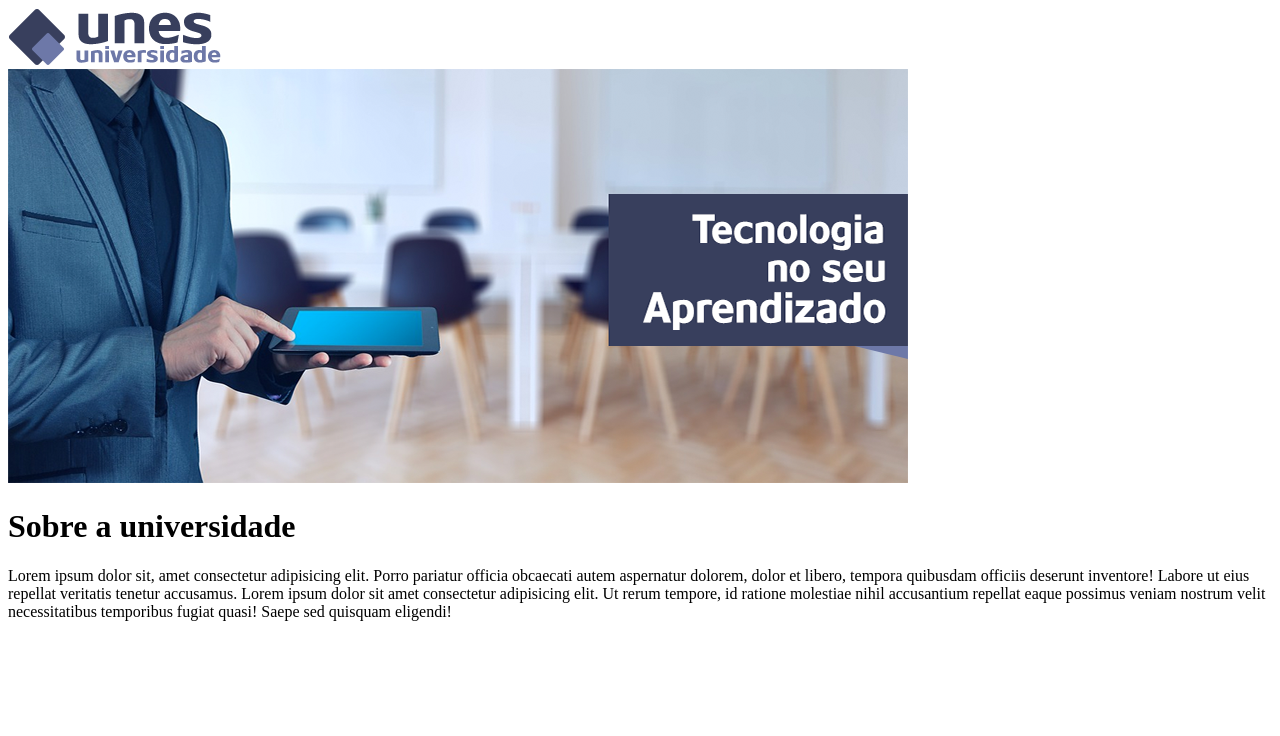
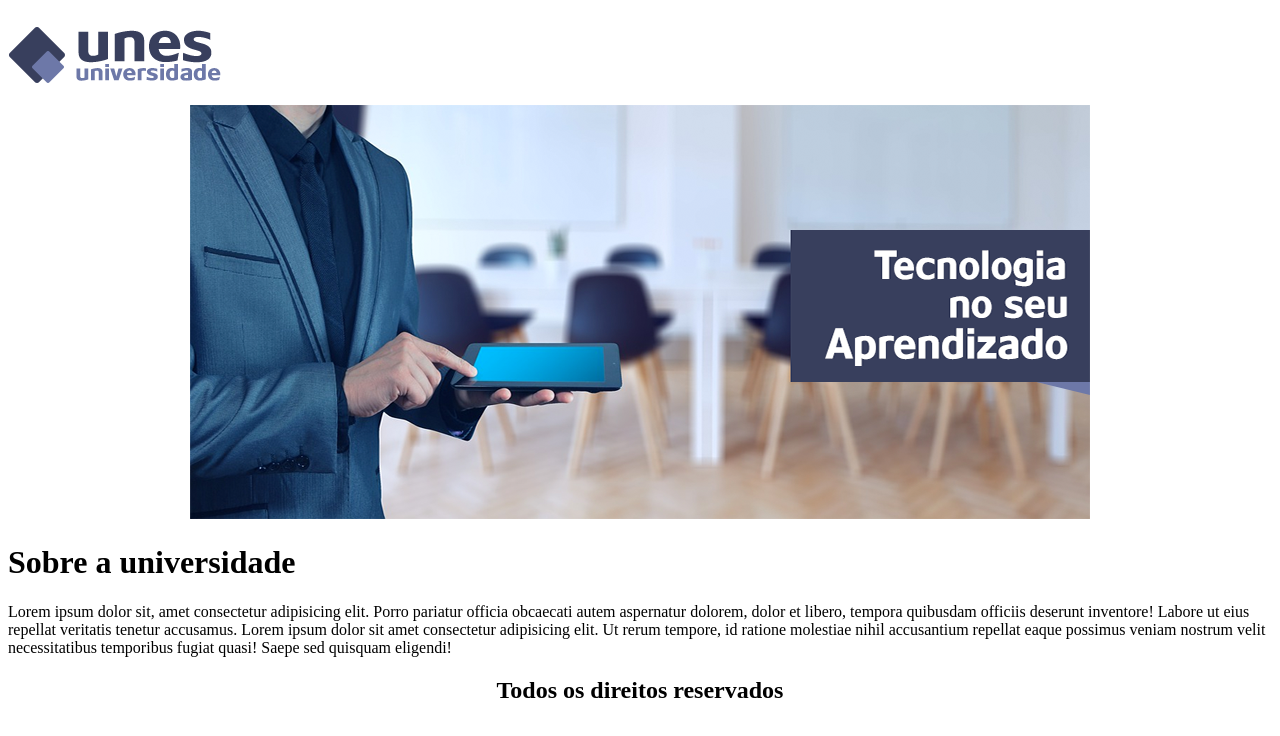
Before and after one commit to Giovane-a/curso-front-end-udemy, a plain HTML site: page projeto final modulo html/imagens/index.html in a window 1280 px wide. Drawn offline with Linux system fonts and the light colour scheme.

Commit message:
Update index.html

```diff
--- a/projeto final modulo html/imagens/index.html
+++ b/projeto final modulo html/imagens/index.html
@@ -5,14 +5,31 @@
     <meta http-equiv="X-UA-Compatible" content="IE=edge">
     <meta name="viewport" content="width=device-width, initial-scale=1.0">
     <title>Projeto Unes</title>
+    <style>
+        div{
+
+            text-align: center;
+        }
+        h2{
+            text-align: center;
+        }
+
+
+    </style>
 </head>
 <body>
+     <br>
 
-    <img src="logo.png" alt=""><br>
-    <img src="capa.png" alt="">
+        <img src="logo.png" alt="" ><br> <br>
+
+     <div>
+        <img src="capa.png" alt="">
+    </div>
 
     <h1>Sobre a universidade</h1>
 
     <p>Lorem ipsum dolor sit, amet consectetur adipisicing elit. Porro pariatur officia obcaecati autem aspernatur dolorem, dolor et libero, tempora quibusdam officiis deserunt inventore! Labore ut eius repellat veritatis tenetur accusamus. Lorem ipsum dolor sit amet consectetur adipisicing elit. Ut rerum tempore, id ratione molestiae nihil accusantium repellat eaque possimus veniam nostrum velit necessitatibus temporibus fugiat quasi! Saepe sed quisquam eligendi!</p>
+
+    <h2>Todos os direitos reservados</h2>
 </body>
 </html>
```
